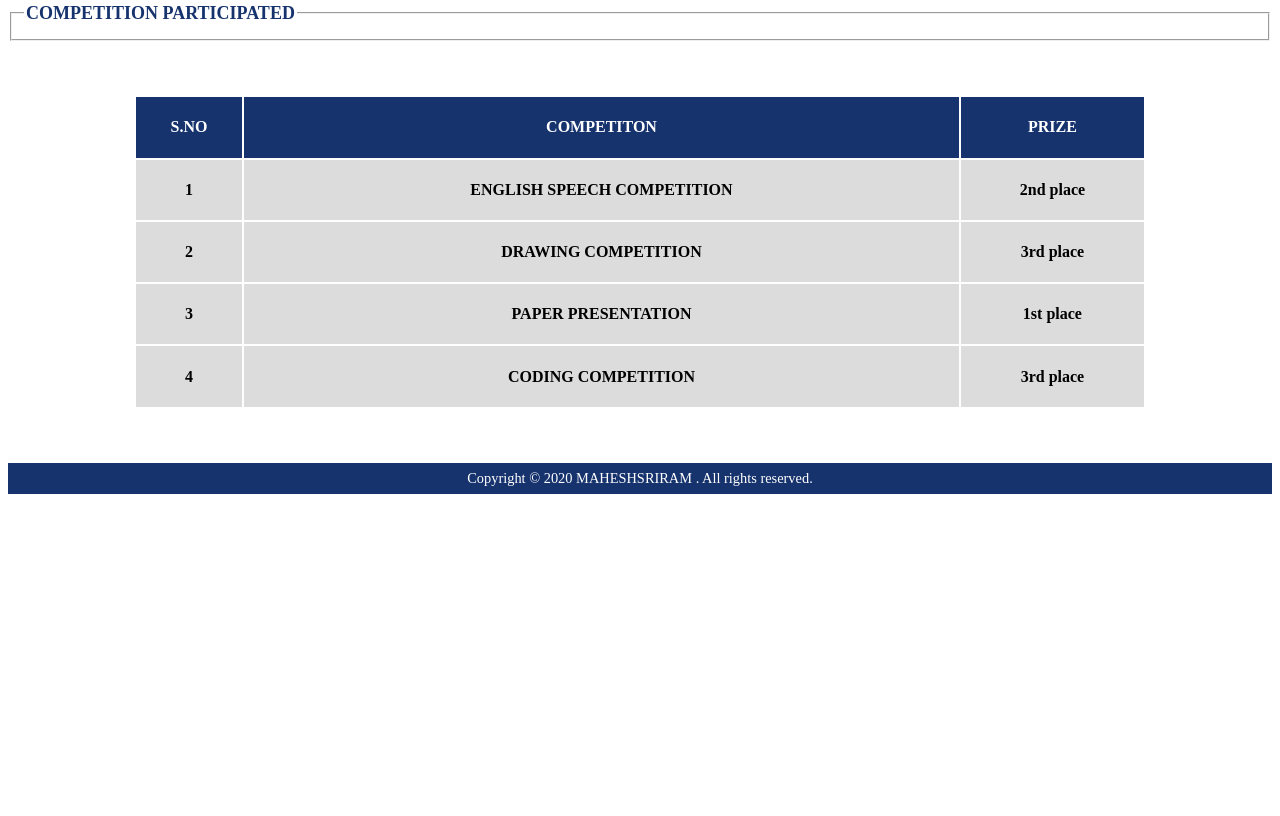
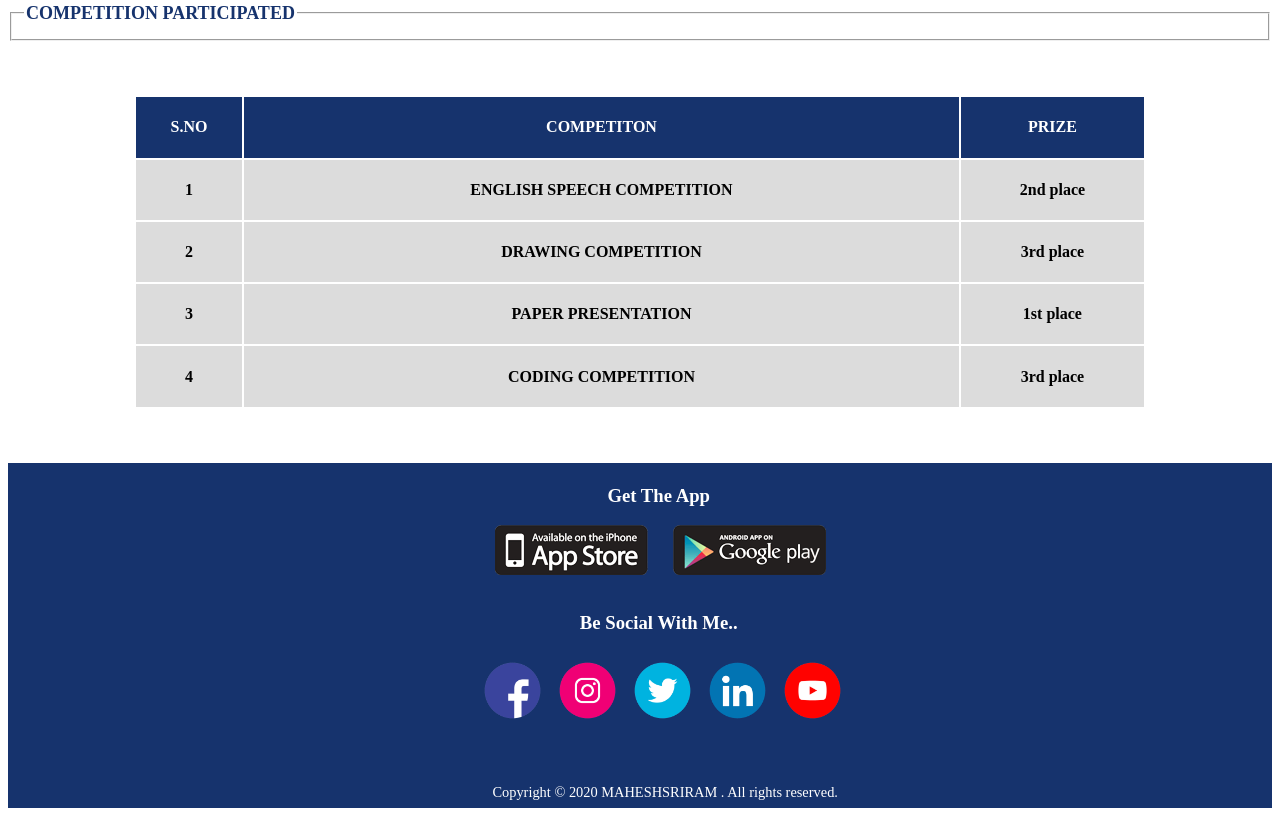
Before and after one commit to MAHESHSRIRAMIDE/RESUME, a plain HTML site: page index.html in a window 1280 px wide. Shown: the part 2004-2820 px from the top of the page. Before the commit the page ends 2506 px from the top, so only its background shows below. Drawn offline with Linux system fonts and the light colour scheme.

Commit message:
Update index.html

```diff
--- a/index.html
+++ b/index.html
@@ -191,7 +191,10 @@
         </table>
         <br><br><br>
         <footer>
-            <p>Copyright © 2020 MAHESHSRIRAM . All rights reserved.</p>
+            <div  _ngcontent-fuk-c2="" class="gettheApp"><div _ngcontent-fuk-c2="" class="container-fluid container-gutter"><div _ngcontent-fuk-c2="" class="row"><div _ngcontent-fuk-c2="" class="col-lg-12"><h3 style="text-align: center;" _ngcontent-fuk-c2="" class="footer-heading text-center">&emsp;&emsp;Get The App</h3></div></div><div _ngcontent-fuk-c2="" class="row d-flex justify-content-center align-items-center text-center"><div _ngcontent-fuk-c2="" class="col-md-offset-3 col-sm-offset-2 col-md-12 col-sm-12 col-xs-12"><a _ngcontent-fuk-c2="" class="col-md-4 col-sm-6 col-xs-6" href="javascript:;"><img style="margin-left: 40;"  _ngcontent-fuk-c2="" alt="App Store Icon" src="appstoreicon.png" title="App Store Icon"></a><a _ngcontent-fuk-c2="" class="col-md-4 col-sm-6 col-xs-6" href="https://play.google.com/store/apps/details?id=com.godbtech.nipponindiamf"><img style="margin-left: 25;" _ngcontent-fuk-c2="" alt="Google Play Icon" src="googleplayicon.png" title="Google Play Icon"></a></div></div></div></div><br>
+            <div _ngcontent-fuk-c2="" class="social-sec"><div _ngcontent-fuk-c2="" class="container-fluid container-gutter"><div _ngcontent-fuk-c2="" class="row text-center"><div _ngcontent-fuk-c2="" class="col-lg-12"><h3 style="text-align: center;" _ngcontent-fuk-c2="" class="footer-heading text-center">&emsp;&emsp;Be Social With Me..</h3></div></div><div _ngcontent-fuk-c2="" class="row"><div _ngcontent-fuk-c2="" class="col-lg-12"><ul _ngcontent-fuk-c2="" class="d-flex justify-content-center align-items-center"><a _ngcontent-fuk-c2="" href="https://www.facebook.com"><img style="height: 75;width: 75;margin-left: 5;" _ngcontent-fuk-c2="" alt="Facebook icon" src="fbicon.gif" title="Facebook icon"></a></li><a _ngcontent-fuk-c2="" href="https://www.instagram.com"><img style="height: 75 ;width: 75;" _ngcontent-fuk-c2="" alt="Insdtagram icon" src="insticon.gif" title="Instagram icon"></a><a _ngcontent-fuk-c2="" href="https://twitter.com";><img style="width: 75;height: 75;" _ngcontent-fuk-c2="" alt="Twitter icon" src="twiicon.gif" title="Twitter icon"></a><a _ngcontent-fuk-c2="" href="https://www.linkedin.com"><img style="width: 75;height: 75;" alt="LinkedIn icon" src="linkdicon.gif" title="LinkedIn icon"></a><a _ngcontent-fuk-c2="" href="https://www.youtube.com"><img style="height: 75;width: 75;" _ngcontent-fuk-c2="" alt="YouTube icon" src="yticon.gif" title="YouTube icon"></a></li></ul></div></div></div></div>
+            <br><br>
+            <p>&emsp;&emsp;&emsp;&nbsp;&nbsp;Copyright © 2020 MAHESHSRIRAM . All rights reserved.</p>
         </footer>
     </body>
 </html>
```
